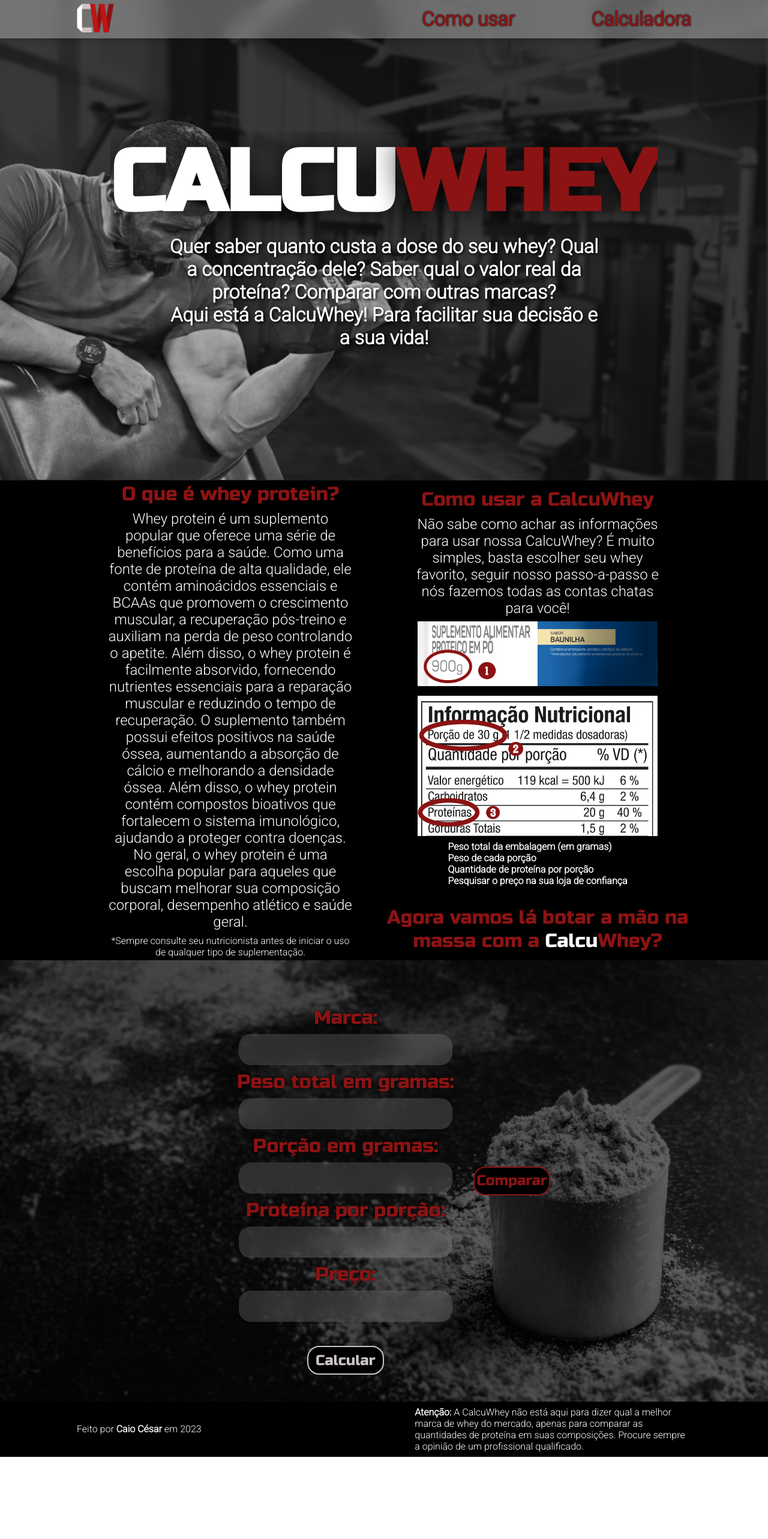
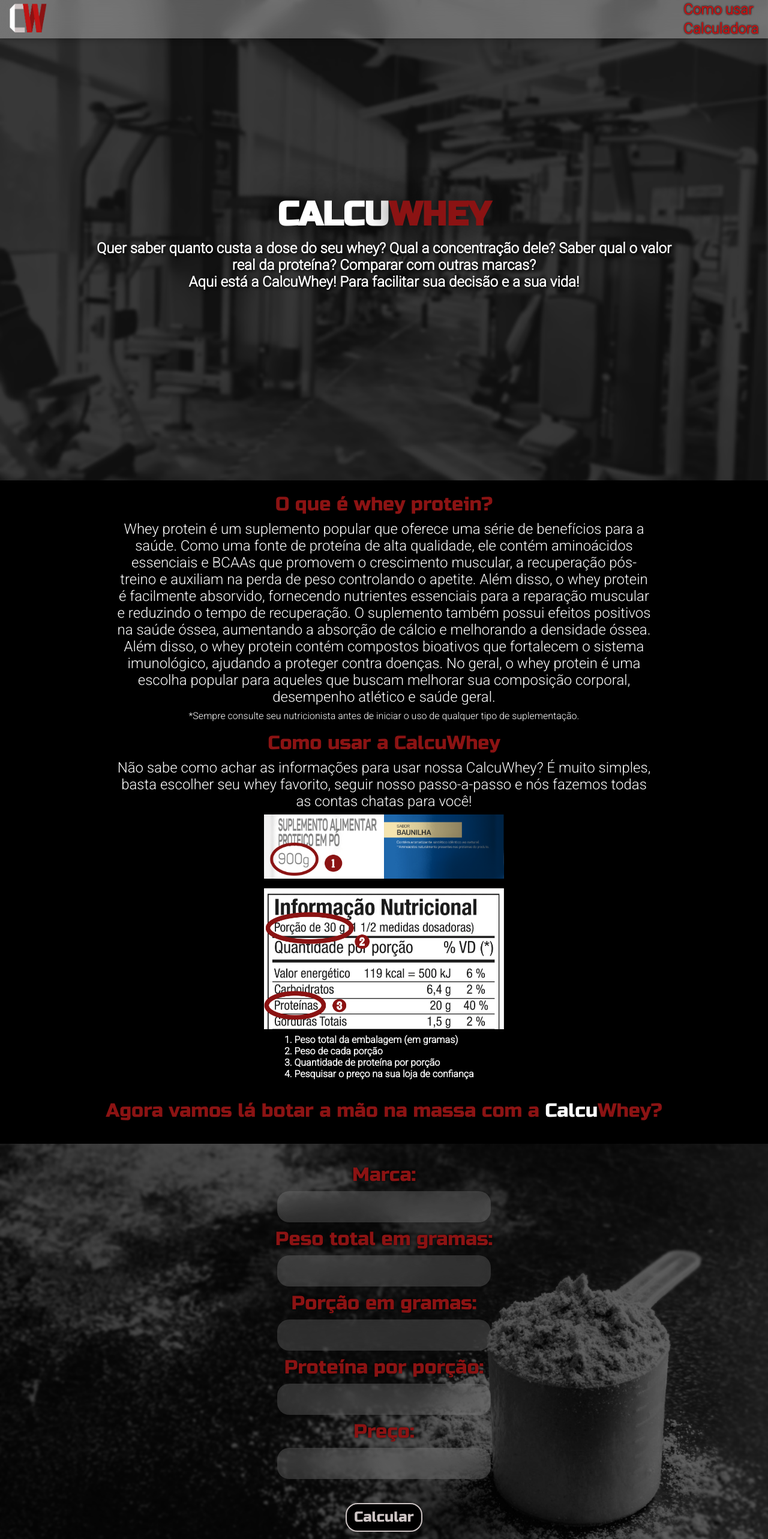
Before and after one commit to caio-cmc/calcuwhey, a React (Create React App) app: page / in a window 1280 px wide. Shown: the top 2566 px of the page at 60% size. Before the commit the page ends 2429 px from the top, so only its background shows below. Built offline with nearby package versions, Linux system fonts and the light colour scheme.

Commit message:
remade css to mobile first

```diff
--- a/src/Styles/Components/Articles.scss
+++ b/src/Styles/Components/Articles.scss
@@ -1,29 +1,99 @@
+// .articles-main {
+//   @media (max-width: 820px) {
+//     align-items: center;
+//     flex-direction: column;
+//     padding: 20px;
+//   }
+//   display: flex;
+//   flex-direction: row;
+//   justify-content: space-evenly;
+//   padding: 0 8rem;
+//   min-height: 100vh;
+//   background-color: #000;
+//   overflow: auto;
+// }
+
+// .article {
+//   @media (max-width: 820px) {
+//     width: 90%;
+//     padding-bottom: 1rem;
+//   }
+//   display: flex;
+//   flex-direction: column;
+//   align-items: center;
+//   justify-content: center;
+//   width: 50%;
+//   text-align: center;
+// }
+
+// .title {
+//   font-size: 2rem;
+//   font-weight: 100;
+//   font-family: 'Russo One', sans-serif;
+//   color: #8b1313;
+// }
+
+// .text {
+//   font-size: 1.5rem;
+//   margin-top: 0.5rem;
+//   width: 80%;
+//   color: #fff;
+// }
+
+// .disclaimer {
+//   font-size: 1rem;
+// }
+
+// .article-images {
+//   display: flex;
+//   flex-direction: column;
+// }
+
+// .article-image {
+//   max-width: 25rem;
+//   padding: 0.5rem;
+// }
+
+// .list {
+//   text-align: left;
+//   font-weight: bolder;
+//   margin-bottom: 2rem;
+// }
+
+// .list-text {
+//   color: #fff;
+// }
+
+// .shortcut {
+//   text-decoration: none;
+//   font-family: 'Russo One', sans-serif;
+//   color: #8b1313;
+
+//   span{
+//     font-family: 'Russo One', sans-serif;
+//     color: #fff;
+//   }
+// }
+
 .articles-main {
-  @media (max-width: 768px) {
-    align-items: center;
-    flex-direction: column;
-    padding: 20px;
-  }
   display: flex;
-  flex-direction: row;
+  flex-direction: column;
+  align-items: center;
   justify-content: space-evenly;
-  padding: 0 8rem;
+  padding: 20px;
   min-height: 100vh;
   background-color: #000;
   overflow: auto;
 }
 
 .article {
-  @media (max-width: 768px) {
-    width: 90%;
-    padding-bottom: 1rem;
-  }
   display: flex;
   flex-direction: column;
   align-items: center;
   justify-content: center;
-  width: 50%;
+  width: 90%;
   text-align: center;
+  padding-bottom: 1rem;
 }
 
 .title {
@@ -47,6 +117,7 @@
 .article-images {
   display: flex;
   flex-direction: column;
+  max-width: 95vw;
 }
 
 .article-image {
--- a/src/Styles/Components/CalcButton.scss
+++ b/src/Styles/Components/CalcButton.scss
@@ -1,7 +1,33 @@
+// .form-button {
+//   @media (max-width: 820px) {
+//     margin-bottom: 1rem;
+//   }
+//   font-family: 'Russo One', sans-serif;
+//   width: 8rem;
+//   height: 3rem;
+//   border-radius: 20px;
+//   font-size: x-large;
+//   border: 2px solid #8b1313;
+//   color: #8b1313;
+//   background-color: #000;
+//   transition: 300ms;
+
+//   &:hover {
+//     background-color: #bf1515;
+//     border: 2px solid #bf1515;
+//     color: #fff;
+//     transition: 300ms;
+//   }
+
+//   &:disabled {
+//     background-color: #000;
+//     border: 2px solid #cdc4c4;
+//     color: #cdc4c4;
+//     transition: 300ms;
+//   }
+// }
+
 .form-button {
-  @media (max-width: 768px) {
-    margin-bottom: 1rem;
-  }
   font-family: 'Russo One', sans-serif;
   width: 8rem;
   height: 3rem;
@@ -11,6 +37,7 @@
   color: #8b1313;
   background-color: #000;
   transition: 300ms;
+  margin-bottom: 1rem;
 
   &:hover {
     background-color: #bf1515;
--- a/src/Styles/Components/Footer.scss
+++ b/src/Styles/Components/Footer.scss
@@ -1,30 +1,64 @@
+// .footer-main {
+//   @media (max-width: 820px) {
+//     flex-direction: column;
+//     padding: 0;
+//   }
+//   min-height: 8vh;
+//   display: flex;
+//   flex-direction: row;
+//   align-items: center;
+//   justify-content: space-between;
+//   padding: 0rem 8rem;
+//   background-color: #000;
+// }
+
+// .footer-author {
+//   @media (max-width: 820px) {
+//     padding: 0.5rem 0;
+//   }
+//   color: #fff;
+// }
+
+// .footer-caio {
+//   @media (max-width: 820px) {
+//     color: #bf1515;
+//   }
+//   text-decoration: none;
+//   color: #fff;
+
+//   &:hover {
+//     color: #bf1515;
+//   }
+// }
+
+// .footer-disclaimer {
+//   @media (max-width: 820px) {
+//     width: 90%;
+//     text-align: justify;
+//   }
+//   padding: 0.5rem 0;
+//   width: 45%;
+//   color: #fff;
+// }
+
 .footer-main {
-  @media (max-width: 768px) {
-    flex-direction: column;
-    padding: 0;
-  }
   min-height: 8vh;
   display: flex;
-  flex-direction: row;
+  flex-direction: column;
   align-items: center;
   justify-content: space-between;
-  padding: 0rem 8rem;
+  padding: 0;
   background-color: #000;
 }
 
 .footer-author {
-  @media (max-width: 768px) {
-    padding: 0.5rem 0;
-  }
   color: #fff;
+  padding: 0.5rem 0;
 }
 
 .footer-caio {
-  @media (max-width: 768px) {
-    color: #bf1515;
-  }
   text-decoration: none;
-  color: #fff;
+  color: #bf1515;
 
   &:hover {
     color: #bf1515;
@@ -32,11 +66,8 @@
 }
 
 .footer-disclaimer {
-  @media (max-width: 768px) {
-    width: 90%;
-    text-align: justify;
-  }
   padding: 0.5rem 0;
-  width: 45%;
+  width: 90%;
   color: #fff;
+  text-align: justify;
 }
--- a/src/Styles/Components/Header.scss
+++ b/src/Styles/Components/Header.scss
@@ -1,3 +1,121 @@
+// .header-main-fullsize {
+//   backdrop-filter: blur(15px);
+//   background: rgba($color: #fff, $alpha: 0.15);
+//   box-shadow: 0 0 10px 1px rgba($color: #000, $alpha: 0.35);
+//   z-index: 10;
+//   position: fixed;
+//   display: flex;
+//   flex-direction: row;
+//   justify-content: space-between;
+//   align-items: center;
+//   padding: 0;
+//   height: 8rem;
+//   width: 100%;
+//   transition: 500ms;
+
+//   .header-logo {
+//     @media (max-width: 820px) {
+//       height: 4rem;
+//       padding-left: 1rem;
+//     }
+//     height: 5rem;
+//     padding-left: 8rem;
+//     transition: 500ms;
+//   }
+
+//   .header-nav {
+//     @media (max-width: 820px) {
+//       display: flex;
+//       flex-direction: column;
+//     }
+//   }
+
+//   .header-nav-links {
+//     @media (max-width: 820px) {
+//       margin: 0.5rem 1rem;
+//       color: #bf1515;
+//       transition: 500ms;
+//     }
+//     margin-right: 8rem;
+//     text-decoration: none;
+//     text-shadow: 0 0 3px black;
+//     color: #8b1313;
+//     font-weight: 700;
+//     font-size: 2rem;
+//     transition: 200ms;
+
+//     &:hover {
+//       text-shadow: 0 0 5px black;
+//       color: #bf1515;
+//       transition: 200ms;
+//     }
+//   }
+
+// }
+
+// .header-main-collapsed {
+//   backdrop-filter: blur(15px);
+//   background: rgba($color: #fff, $alpha: 0.3);
+//   box-shadow: 0 0 10px 1px rgba($color: #000, $alpha: 0.35);
+//   z-index: 10;
+//   position: fixed;
+//   display: flex;
+//   flex-direction: row;
+//   justify-content: space-between;
+//   align-items: center;
+//   padding: 0;
+//   height: 4rem;
+//   width: 100%;
+//   transition: 500ms;
+
+//   .header-logo {
+//     @media (max-width: 820px) {
+//       height: 3rem;
+//       padding-left: 1rem;
+//     }
+//     height: 3rem;
+//     padding-left: 8rem;
+//     transition: 500ms;
+//   }
+
+//   .header-nav {
+//     @media (max-width: 820px) {
+//       display: flex;
+//       flex-direction: column;
+//     }
+//   }
+
+//   .header-nav-links {
+//     @media (max-width: 820px) {
+//       margin: 0.1rem 1rem;
+//       font-size: 1.5rem;
+//       color: #bf1515;
+//       transition: 500ms;
+//     }
+//     margin-right: 8rem;
+//     text-decoration: none;
+//     text-shadow: 0 0 3px black;
+//     color: #8b1313;
+//     font-weight: 700;
+//     font-size: 2rem;
+//     transition: 200ms;
+
+//     &:hover {
+//       text-shadow: 0 0 5px black;
+//       color: #bf1515;
+//       transition: 200ms;
+//     }
+//   }
+
+// }
+
+// .header-nav {
+//   @media (max-width: 820px) {
+//     display: flex;
+//     flex-direction: column;
+//   }
+// }
+
 .header-main-fullsize {
   backdrop-filter: blur(15px);
   background: rgba($color: #fff, $alpha: 0.15);
@@ -5,44 +123,33 @@
   z-index: 10;
   position: fixed;
   display: flex;
-  flex-direction: row;
+  flex-direction: column;
   justify-content: space-between;
   align-items: center;
-  padding: 0;
+  padding: 0.5rem 0;
   height: 8rem;
-  width: 100%;
+  width: 100vw;
   transition: 500ms;
 
   .header-logo {
-    @media (max-width: 768px) {
     height: 4rem;
     padding-left: 1rem;
-    }
-    height: 5rem;
-    padding-left: 8rem;
     transition: 500ms;
   }
 
   .header-nav {
-    @media (max-width: 768px) {
     display: flex;
-      flex-direction: column;
-    }
+    flex-direction: row;
   }
 
   .header-nav-links {
-    @media (max-width: 768px) {
     margin: 0.5rem 1rem;
-      color: #bf1515;
-      transition: 500ms;
-    }
-    margin-right: 8rem;
     text-decoration: none;
     text-shadow: 0 0 3px black;
-    color: #8b1313;
+    color: #bf1515;
     font-weight: 700;
-    font-size: 2rem;
-    transition: 200ms;
+    font-size: 1.7rem;
+    transition: 500ms;
 
     &:hover {
       text-shadow: 0 0 5px black;
@@ -65,40 +172,28 @@
   align-items: center;
   padding: 0;
   height: 4rem;
-  width: 100%;
+  width: 100vw;
   transition: 500ms;
 
   .header-logo {
-    @media (max-width: 768px) {
     height: 3rem;
     padding-left: 1rem;
-    }
-    height: 3rem;
-    padding-left: 8rem;
     transition: 500ms;
   }
 
   .header-nav {
-    @media (max-width: 768px) {
     display: flex;
     flex-direction: column;
   }
-  }
 
   .header-nav-links {
-    @media (max-width: 768px) {
     margin: 0.1rem 1rem;
-      font-size: 1.5rem;
-      color: #bf1515;
-      transition: 500ms;
-    }
-    margin-right: 8rem;
     text-decoration: none;
     text-shadow: 0 0 3px black;
-    color: #8b1313;
+    color: #bf1515;
     font-weight: 700;
-    font-size: 2rem;
-    transition: 200ms;
+    font-size: 1.5rem;
+    transition: 500ms;
 
     &:hover {
       text-shadow: 0 0 5px black;
@@ -109,9 +204,7 @@
 
 }
 
-.header-nav {
-  @media (max-width: 768px) {
-    display: flex;
-    flex-direction: column;
-  }
-}
+// .header-nav {
+//   display: flex;
+//   flex-direction: column;
+// }
--- a/src/Styles/General.scss
+++ b/src/Styles/General.scss
@@ -1,11 +1,18 @@
 @import url('https://fonts.googleapis.com/css2?family=Roboto:wght@300&family=Russo+One&display=swap');
 
 * {
-  margin: 0px;
-  padding: 0px;
+  margin: 0;
+  padding: 0;
+  font-family: 'Roboto', sans-serif;
   scroll-behavior: smooth;
-  font-family: 'Roboto', sans-serif;
+}
+
+html, body {
   overflow-x: hidden;
+}
+
+body {
+  position: relative
 }
 
 @keyframes FadeInLeft {
--- a/src/Styles/Pages/MainPage.scss
+++ b/src/Styles/Pages/MainPage.scss
@@ -1,6 +1,138 @@
 @import url('https://fonts.googleapis.com/css2?family=Russo+One&display=swap');
 $gym: url(../../Images/gym-bg.png);
 $scoop: url(../../Images/whey-scoop-bg.png);
+
+// .entire-page {
+//   @media (max-width: 820px) {
+//     width: 100%;
+//   }
+//   display: flex;
+//   flex-direction: column;
+// }
+
+// .main-view {
+//   @media (max-width: 820px) {
+//     align-items: center;
+//     background-size:contain
+//   }
+//   height: 100.1vh;
+//   display: flex;
+//   flex-direction: column;
+//   background-image: $gym;
+//   background-size: cover;
+// }
+
+// .main-welcome {
+//   display: flex;
+//   flex-direction: column;
+//   align-items: center;
+//   justify-content: center;
+//   height: inherit;
+//   margin: 0 8rem;
+// }
+
+// .main-curl {
+//   @media (max-width: 820px) {
+//     visibility: hidden;
+//   }
+//   position: absolute;
+//   z-index: 1;
+//   height: 80%;
+//   left: -200px;
+//   bottom: 0;
+//   opacity: 0.7;
+// }
+
+// .main-welcome-title {
+//   @media (max-width: 820px) {
+//     font-size: 5rem;
+//     text-align: center;
+//   }
+//   font-family: 'Russo One', sans-serif;
+//   font-size: 9rem;
+//   color: #8b1313;
+//   text-shadow: 0 0 50px #000;
+//   z-index: 2;
+
+//   span {
+//     font-family: 'Russo One', sans-serif;
+//     color: #fff;
+//     text-shadow: 0 0 50px #000;
+//   }
+// }
+
+// .main-welcome-text {
+//   @media (max-width: 820px) {
+//     font-size: 1.5rem;
+//     width: 95%;
+//   }
+//   text-align: center;
+//   font-weight: 900;
+//   color: #fff;
+//   text-shadow: 2px 2px 5px #000;
+//   font-size: 2rem;
+//   width: 70%;
+//   z-index: 2;
+// }
+
+// .main-calculator {
+//   @media (max-width: 820px) {
+//     align-items: center;
+//     background-size:contain
+//   }
+//   min-height: 92vh;
+//   display: flex;
+//   align-items: center;
+//   justify-content: center;
+//   background-image: $scoop;
+//   background-size: cover;
+//   background-position: center;
+// }
+
+// .main-forms {
+//   display: flex;
+//   flex-direction: column;
+//   height: 100%;
+//   align-items: center;
+//   justify-content: center;
+// }
+
+// .forms-wrap {
+//   @media (max-width: 820px) {
+//     flex-direction: column;
+//   }
+//   display: flex;
+//   flex-direction: row;
+//   align-items: center;
+// }
+
+// .compare-button {
+//   @media (max-width: 820px) {
+//     margin: 1rem 0;
+//   }
+//   font-family: 'Russo One', sans-serif;
+//   width: 8rem;
+//   height: 3rem;
+//   border-radius: 20px;
+//   font-size: x-large;
+//   border: 2px solid #8b1313;
+//   color: #8b1313;
+//   background-color: #000;
+//   transition: 300ms;
+
+//   &:hover {
+//     color: #fff;
+//     border: 2px solid #bf1515;
+//     background-color: #bf1515;
+//     transition: 300ms;
+//   }
+// }
+
+// .main-forms-button {
+//   display: flex;
+//   align-items: center;
+//   justify-content: center;
+// }
 
 .entire-page {
   display: flex;
@@ -8,12 +140,10 @@
 }
 
 .main-view {
-  @media (max-width: 768px) {
-    align-items: center;
-  }
   height: 100.1vh;
   display: flex;
   flex-direction: column;
+  align-items: center;
   background-image: $gym;
   background-size: cover;
 }
@@ -28,9 +158,7 @@
 }
 
 .main-curl {
-  @media (max-width: 768px) {
-    visibility: hidden;
-  }
+  visibility: hidden;
   position: absolute;
   z-index: 1;
   height: 80%;
@@ -40,15 +168,13 @@
 }
 
 .main-welcome-title {
-  @media (max-width: 768px) {
-    font-size: 5rem;
-    text-align: center;
-  }
   font-family: 'Russo One', sans-serif;
-  font-size: 9rem;
   color: #8b1313;
+  font-size: 3.5rem;
   text-shadow: 0 0 50px #000;
   z-index: 2;
+  text-align: center;
+  margin: 0.5rem;
 
   span {
     font-family: 'Russo One', sans-serif;
@@ -58,17 +184,15 @@
 }
 
 .main-welcome-text {
-  @media (max-width: 768px) {
-    font-size: 1.5rem;
-    width: 95%;
-  }
   text-align: center;
   font-weight: 900;
   color: #fff;
   text-shadow: 2px 2px 5px #000;
-  font-size: 2rem;
+  font-size: 1.5rem;
   width: 70%;
   z-index: 2;
+  width: 95%;
+  margin: 0;
 }
 
 .main-calculator {
@@ -90,18 +214,12 @@
 }
 
 .forms-wrap {
-  @media (max-width: 768px) {
-    flex-direction: column;
-  }
   display: flex;
-  flex-direction: row;
+  flex-direction: column;
   align-items: center;
 }
 
 .compare-button {
-  @media (max-width: 768px) {
-    margin: 1rem 0;
-  }
   font-family: 'Russo One', sans-serif;
   width: 8rem;
   height: 3rem;
@@ -111,6 +229,7 @@
   color: #8b1313;
   background-color: #000;
   transition: 300ms;
+  margin: 1rem 0;
 
   &:hover {
     color: #fff;
```
Also changed, not shown: src/Styles/Components/WheyForm.scss (+100 -4 lines). Lines whose indentation alone changed are shown as unchanged.
